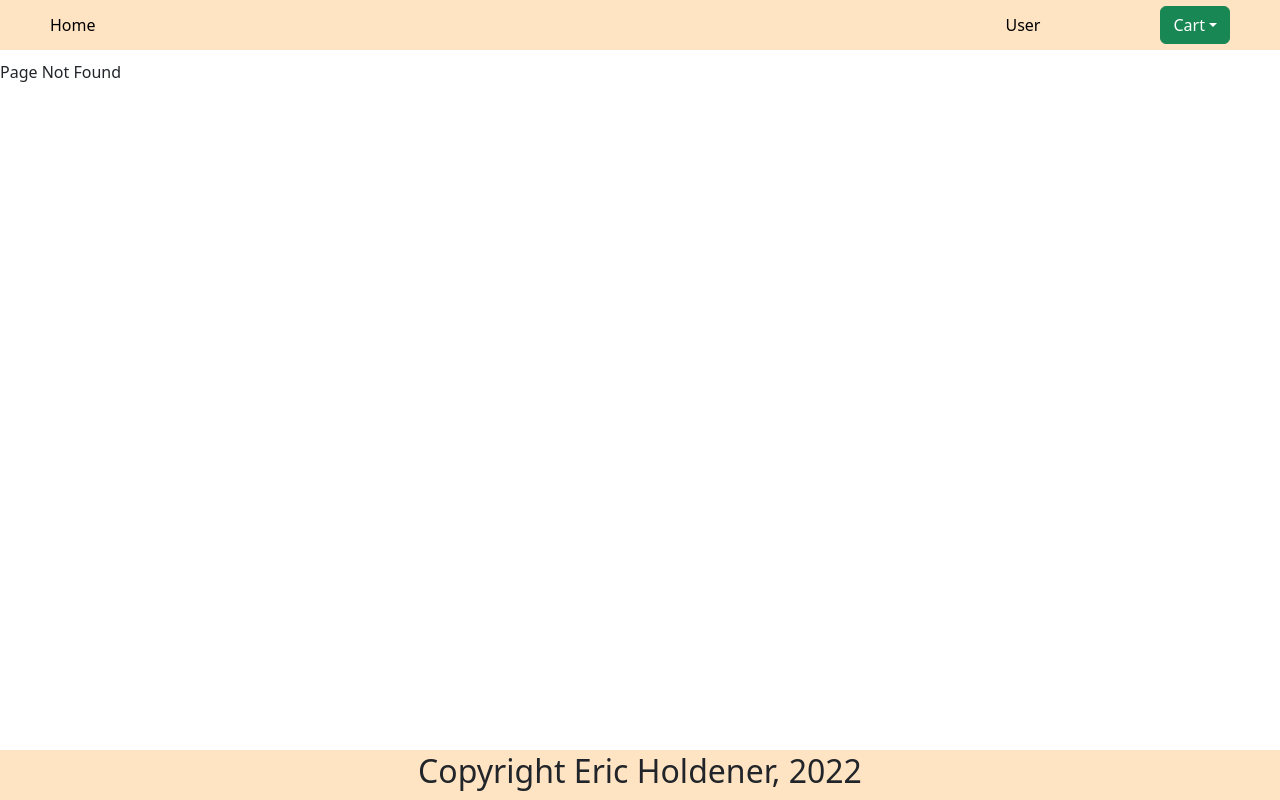
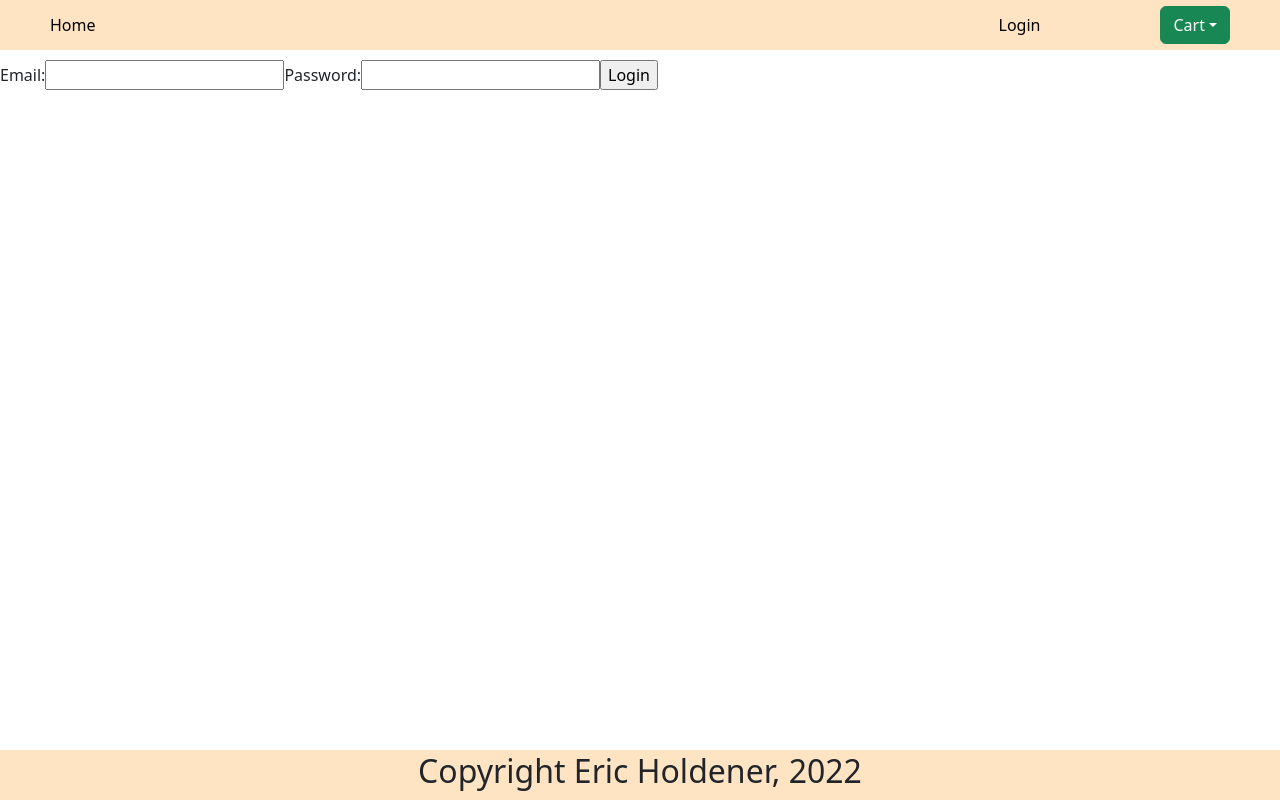
Before and after one commit to eric-holdener/odin-shopping-cart, a React (Create React App) app: page /login in a window 1280 px wide. Before the commit this address had no page. Built offline with nearby package versions, Linux system fonts and the light colour scheme.

Commit message:
started coding along with login and authentication in class - use redux slices for user context updating. Auth checker to protect pages. Login has to compare vs future server

```diff
--- a/src/components/HeaderFooter/Header.js
+++ b/src/components/HeaderFooter/Header.js
@@ -1,14 +1,16 @@
 import { NavLink } from "react-router-dom"
 import ShoppingCart from "../Cart/ShoppingCart"
+import { useContext } from "react"
 
 export default function Header(props) {
+
   return(
     <div className="header">
       <div className="headerSub">
         <NavLink to={"/"} className="headerLinksHome">Home</NavLink>
       </div>
       <div className="headerSub">
-        <NavLink to={"/"} className="headerLinksUser">User</NavLink>
+        <NavLink to={"/login"} className="headerLinksUser">Login</NavLink>
         <ShoppingCart className="headerLinks"/>
       </div>
     </div>
--- a/src/components/User/Login.js
+++ b/src/components/User/Login.js
@@ -1,5 +1,46 @@
+import { useState } from "react";
+import { useContext } from "react";
+import { useNavigate } from "react-router-dom";
+
+const validUser = {
+  id: 1,
+  firstName: "Eric",
+  lastName: "Holdener",
+  email: "eholdener12@gmail.com",
+  password: "123"
+}
+
 export default function Login() {
+
+  const [email, setEmail] = useState("");
+  const [password, setPassword] = useState("");
+  const [showLoginError, setShowLoginError] = useState(false);
+  const navigate = useNavigate();
+
+  function handleSubmit(event) {
+    event.preventDefault();
+    if (email === validUser.email && password === validUser.password) {
+      setShowLoginError(false);
+      // setLoggedInUser(validUser);
+      navigate("/");
+    } else {
+      setShowLoginError(true);
+    }
+  }
   return (
-    <p>Login</p>
+    <>
+      <form onSubmit={handleSubmit}>
+        <label>
+          Email:
+          <input type="text" name="email" value={email} onChange={(e) => setEmail(e.target.value)}/>
+        </label>
+        <label>
+          Password:
+          <input type="password" name="password" value={password} onChange={(e) => setPassword(e.target.value)}/>
+        </label>
+        <input type="submit" value="Login" />
+      </form>
+      {showLoginError && <div>User not found.</div>}
+    </>
   )
 }
--- /dev/null
+++ b/src/contexts/UserContext.js
@@ -0,0 +1,15 @@
+import { createContext, useState } from "react";
+
+const UserContext = createContext(null);
+
+const UserProvider = (props) => {
+  const [loggedInUser, setLoggedInUser] = useState(null);
+
+  return (
+    <UserContext.Provider value={{ loggedInUser, setLoggedInUser }}>
+      {props.children}
+    </UserContext.Provider>
+  );
+};
+
+export { UserContext, UserProvider };
--- a/src/index.js
+++ b/src/index.js
@@ -13,11 +13,14 @@ import 'bootstrap/dist/css/bootstrap.min.css';
 import { Provider } from 'react-redux';
 import Store from './redux/store';
 import Checkout from './components/Cart/Checkout';
+import Login from './components/User/Login';
+import { UserProvider } from './contexts/UserContext';
 
 const root = ReactDOM.createRoot(document.getElementById('root'));
 root.render(
   <React.StrictMode>
     <Provider store={Store}>
+      <UserProvider>
         <BrowserRouter>
           <Routes>
             <Route path="/" element={<App />}>
@@ -28,9 +31,11 @@ root.render(
               <Route path="product/:productId" element={<ProductDetails />} />
               <Route path="checkout" element={<Checkout />} />
               <Route path="*" element={<NotFound/>} />
+              <Route path="login" element={<Login/>} />
             </Route>
           </Routes>
         </BrowserRouter>
+      </UserProvider>
     </Provider>
   </React.StrictMode>
 );
```
Also changed, not shown: src/components/Authentication/AuthChecker.js (added, +8 -0 lines). Lines whose indentation alone changed are shown as unchanged.
